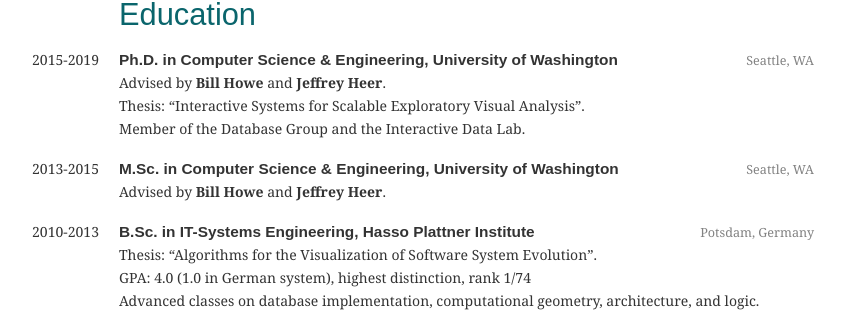
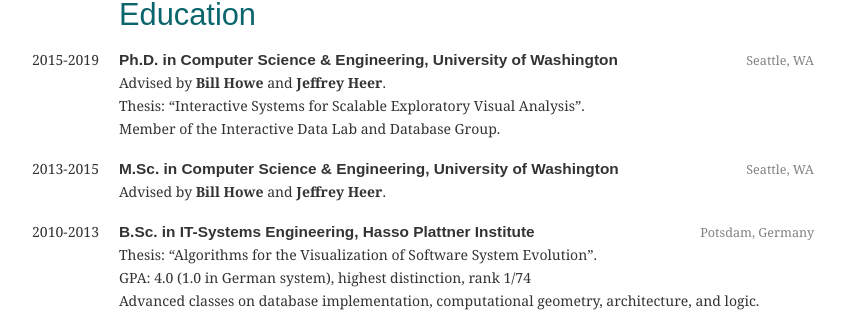
Before and after one commit to domoritz/domoritz.github.io, a Jekyll site: the page built from cv.html, in a window 1280 px wide and 900 px high, scrolled down 352 px. Shown: the part 141-454 px from the top of the window, without its empty margins (226-1071 px from the left). Built offline with Jekyll 4.4.1, drawn with Linux system fonts in a browser that asks for light colours; nearby versions of some CDN libraries.

Commit message:
idl primary

```diff
--- a/_data/education.yml
+++ b/_data/education.yml
@@ -5,7 +5,7 @@
   description:
     - Advised by **Bill Howe** and **Jeffrey Heer**.
     - "Thesis: \"Interactive Systems for Scalable Exploratory Visual Analysis\"."
-    - Member of the Database Group and the Interactive Data Lab.
+    - Member of the Interactive Data Lab and Database Group.
 - university: University of Washington
   years: 2013-2015
   degree: M.Sc. in Computer Science & Engineering
```
